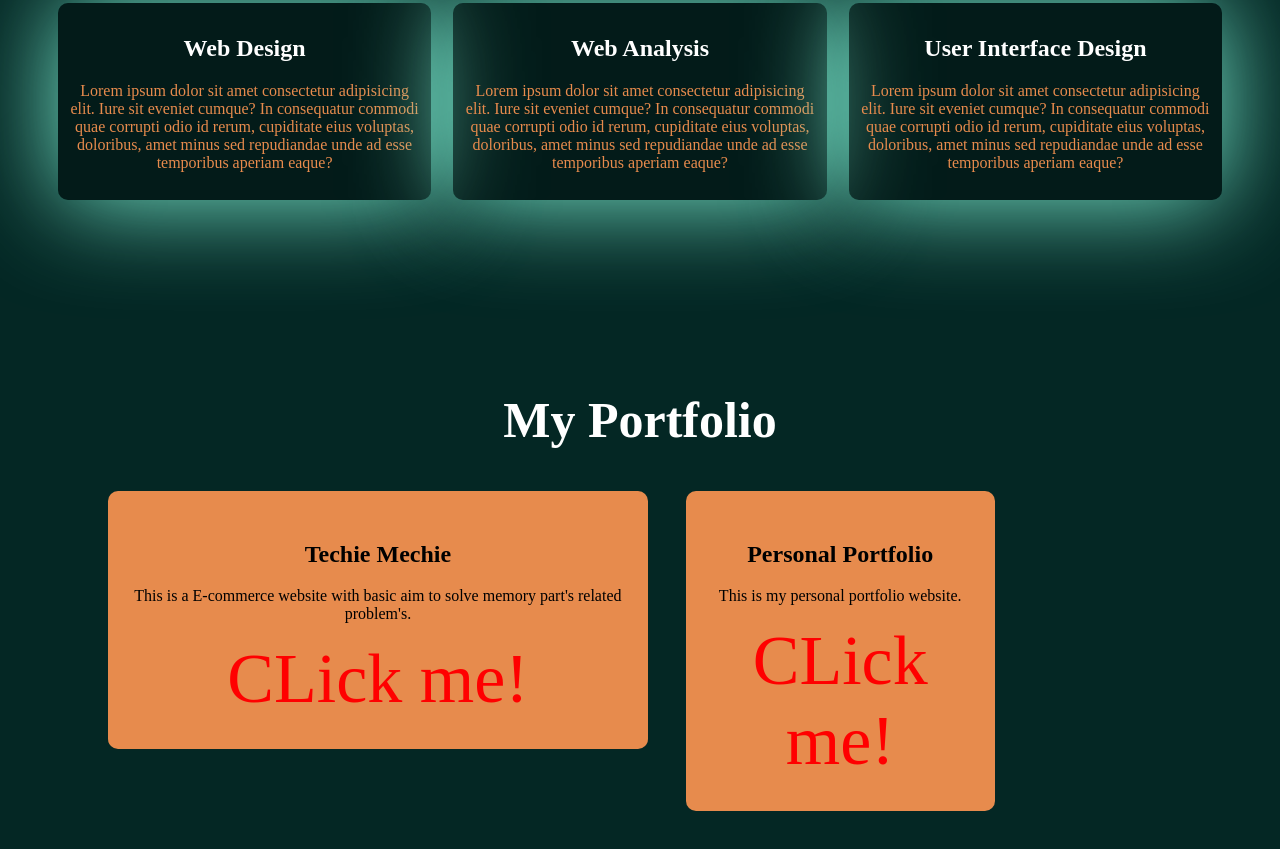
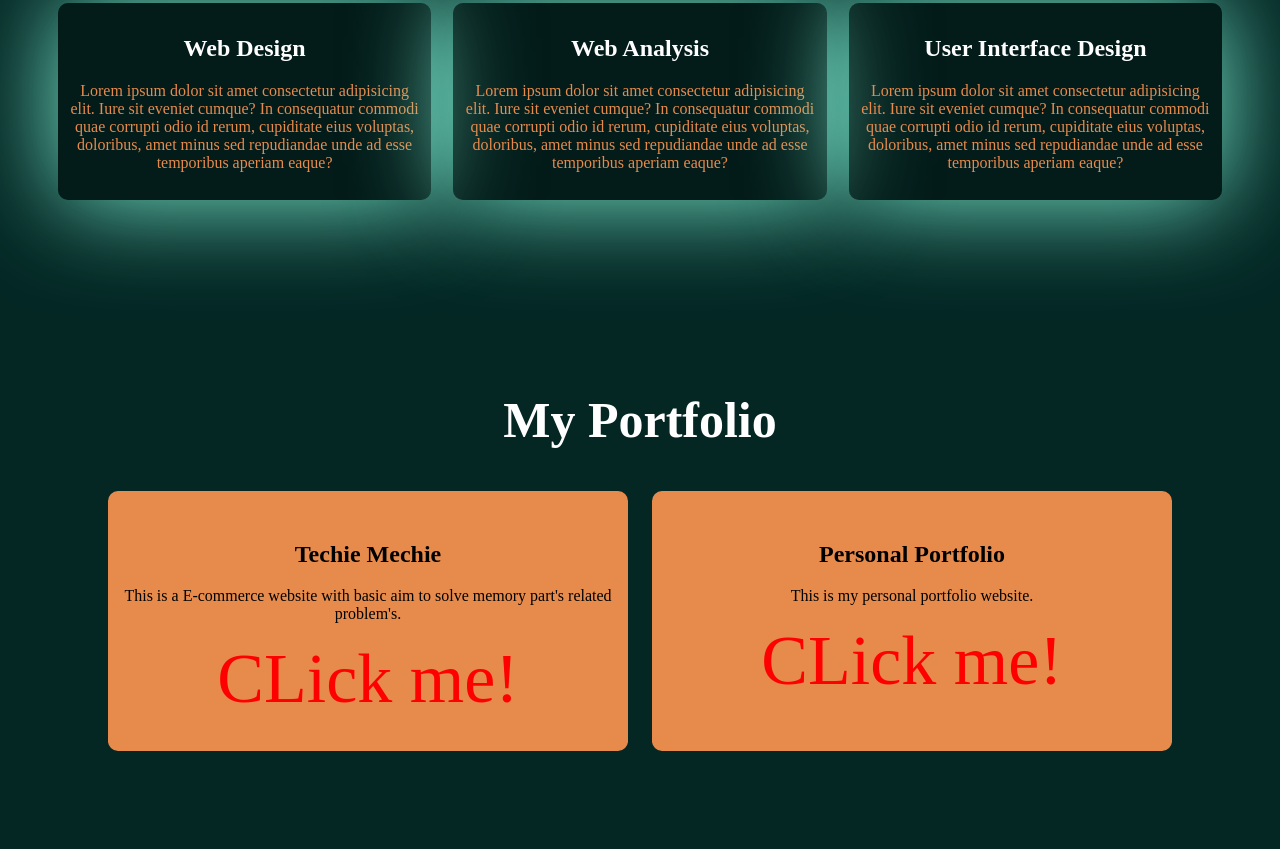
Before and after one commit to Om-Singhal-stack/omsinghalkiet.github.io, a plain HTML site: page index.html in a window 1280 px wide. Shown: the part 3068-3917 px from the top of the page. Drawn offline with Linux system fonts and the light colour scheme; a web font is replaced by a local one.

Commit message:
Update port.css

```diff
--- a/port.css
+++ b/port.css
@@ -214,11 +214,13 @@ a{ text-decoration: none;
 }
 .items{
     max-width: 90%;
+    min-width: 500px;
     padding: 30px 10px;
     border-radius: 10px;
     text-align: center;
     background-color: #e78b4d;
-}
+    min-height: 200px;
+    }
 .items p,h1{
     color: black;
 }
```
